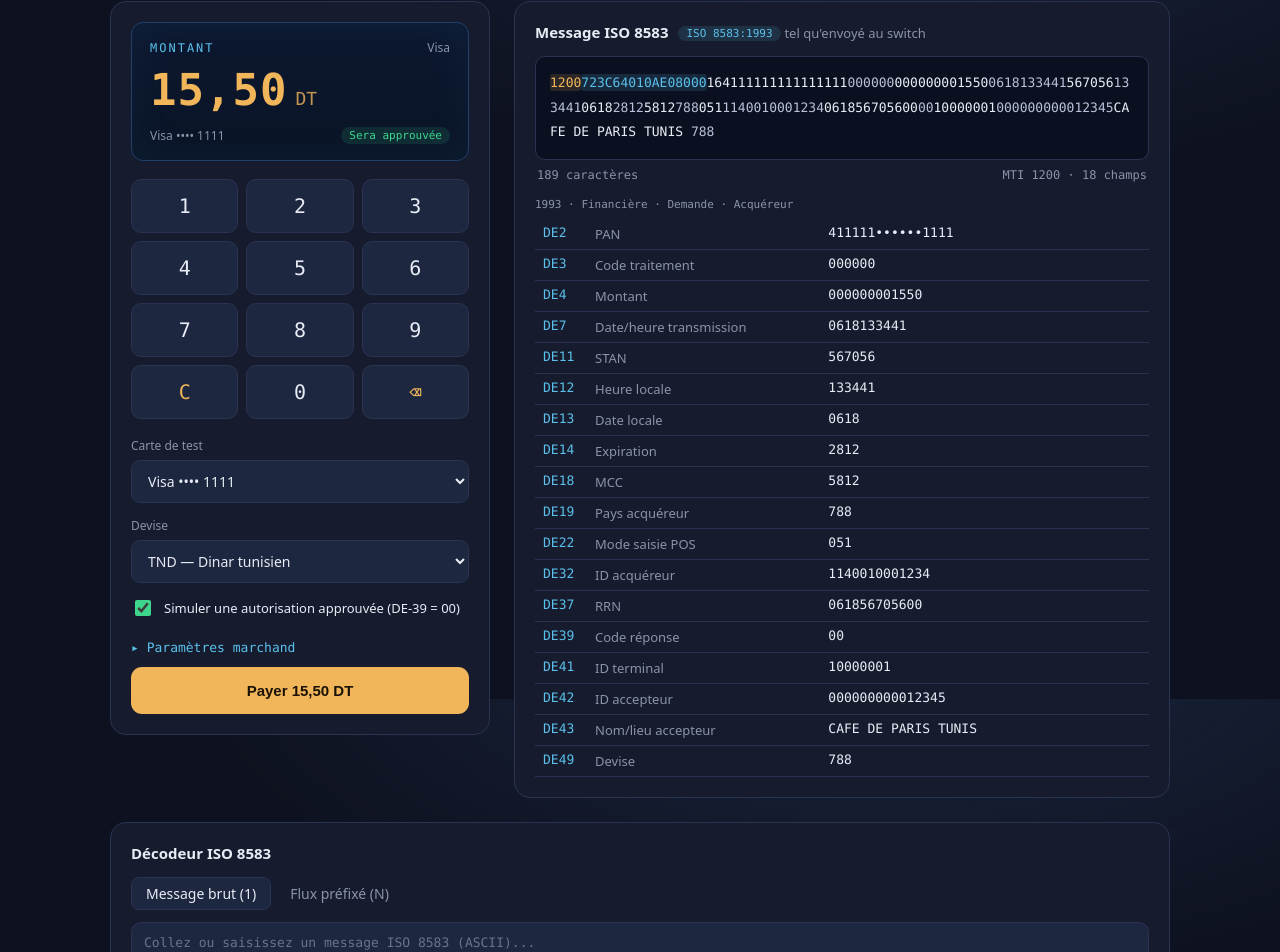
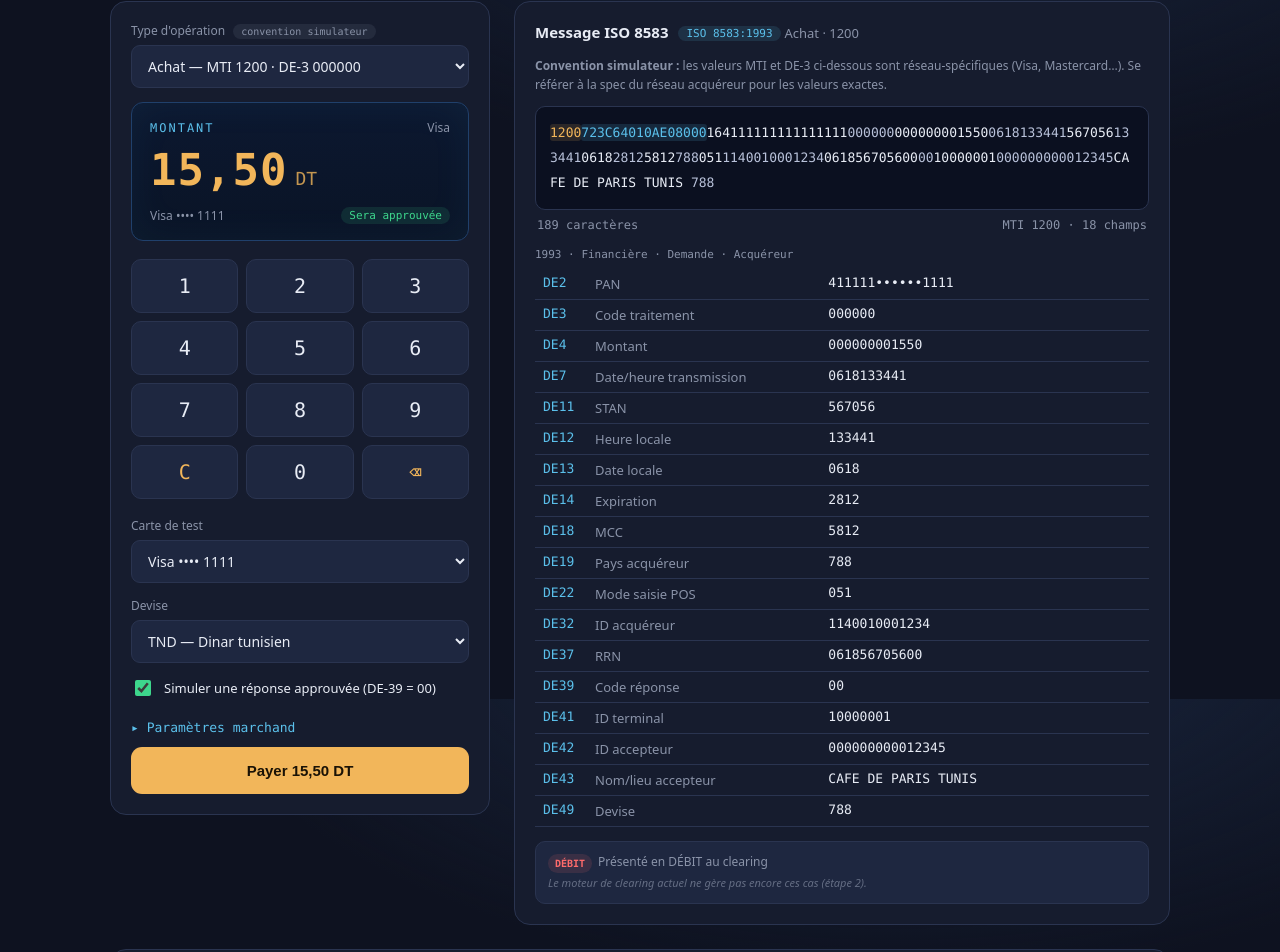
Before and after one commit to boujelbanemohamed/simulateur, a React (Vite) app in the folder pos/: page / in a window 1280 px wide. Shown: the part 101-1053 px from the top of the page. Built offline with nearby package versions, Linux system fonts and the light colour scheme.

Commit message:
POS terminal: operation types (purchase, ATM withdrawal, refund, void/1420) with DAB fields and session void history; clearing untouched (step 1)

```diff
--- a/pos/src/Terminal.jsx
+++ b/pos/src/Terminal.jsx
@@ -1,11 +1,9 @@
 import { useMemo, useState } from "react";
 import { encode, encodeSegments, MTI_INFO } from "./iso8583.js";
-import { TEST_CARDS, CURRENCIES, FIELD_LABELS, RESPONSE_LABELS } from "./cards.js";
+import { TEST_CARDS, CURRENCIES, FIELD_LABELS, RESPONSE_LABELS, DAB_RESPONSE_LABELS } from "./cards.js";
 import Decoder from "./Decoder.jsx";
 
 const pad = (n, w) => String(n).padStart(w, "0");
-const MTI = "1200";
-const mtiInfo = MTI_INFO(MTI);
 function nowParts() {
   const d = new Date();
   const MM = pad(d.getUTCMonth() + 1, 2), DD = pad(d.getUTCDate(), 2);
@@ -15,7 +13,19 @@ function nowParts() {
 const randomDigits = (n) => Array.from({ length: n }, () => Math.floor(Math.random() * 10)).join("");
 const formatAmount = (minor) => (Number(minor || "0") / 100).toLocaleString("fr-FR", { minimumFractionDigits: 2, maximumFractionDigits: 2 });
 
+const makeRrn = (d13, stan) => (d13 + stan).padEnd(12, "0").slice(0, 12);
+
+// Convention du simulateur pour un 1200 achat — les valeurs DE-3 et MTI par type
+// d'opération sont réseau-spécifiques (Visa, Mastercard, etc.) et non normatives
+// ISO 8583. Se référer à la spec du réseau acquéreur pour les valeurs exactes.
 export const REQUIRED_DES = [2, 3, 4, 7, 11, 12, 13, 14, 18, 19, 22, 32, 37, 39, 41, 42, 43, 49];
+
+const OP_TYPES = {
+  purchase:   { label: "Achat",        mti: "1200", de3: "000000", clr: "Présenté en DÉBIT au clearing",                            clrTag: "debit" },
+  withdrawal: { label: "Retrait DAB",  mti: "1200", de3: "010000", clr: "Présenté en DÉBIT au clearing",                            clrTag: "debit" },
+  refund:     { label: "Remboursement", mti: "1200", de3: "200000", clr: "CRÉDIT (sens inverse) — non distingué par le moteur actuel", clrTag: "credit" },
+  void:       { label: "Annulation",   mti: "1420", de3: null,     clr: "Vise à NEUTRALISER l'originale — hors flux de présentation actuel", clrTag: "neutral" },
+};
 
 const MERCHANT_DEFAULTS = {
   mcc: "5812", acquirerId: "40010001234", acquirerCountry: "788",
@@ -23,7 +33,18 @@ const MERCHANT_DEFAULTS = {
   acceptorName: "CAFE DE PARIS TUNIS", posEntry: "051",
 };
 
+const MERCHANT_FIELDS = [
+  ["acquirerId","ID acquéreur (DE-32)","ID exploitant DAB (DE-32)"],
+  ["acquirerCountry","Pays acquéreur (DE-19)","Pays exploitant DAB (DE-19)"],
+  ["mcc","MCC (DE-18)","MCC (DE-18)"],
+  ["terminalId","ID terminal (DE-41)","ID terminal DAB (DE-41)"],
+  ["acceptorId","ID accepteur (DE-42)","ID exploitant DAB (DE-42)"],
+  ["acceptorName","Nom/lieu (DE-43)","Nom/lieu DAB (DE-43)"],
+  ["posEntry","Mode saisie (DE-22)","Mode saisie DAB (DE-22)"],
+];
+
 export default function Terminal() {
+  const [operationType, setOperationType] = useState("purchase");
   const [amount, setAmount] = useState("1550");
   const [card, setCard] = useState(TEST_CARDS[0]);
   const [currency, setCurrency] = useState(CURRENCIES[0]);
@@ -33,24 +54,64 @@ export default function Terminal() {
   const [sending, setSending] = useState(false);
   const [result, setResult] = useState(null);
   const [stan, setStan] = useState(() => randomDigits(6));
+  const [history, setHistory] = useState([]);
+  const [voidTargetIdx, setVoidTargetIdx] = useState(null);
+  const [de5Amount, setDe5Amount] = useState("");
+  const [de6Amount, setDe6Amount] = useState("");
+
+  const opConfig = OP_TYPES[operationType];
+  const mti = opConfig.mti;
+  const mtiInfo = MTI_INFO(mti);
+  const voidTarget = voidTargetIdx !== null ? history[voidTargetIdx] : null;
+  const isDab = operationType === "withdrawal";
+  const isVoid = operationType === "void";
+
+  const responseLabels = useMemo(() => ({
+    ...RESPONSE_LABELS,
+    ...(isDab ? DAB_RESPONSE_LABELS : {}),
+  }), [isDab]);
 
   const fields = useMemo(() => {
     const t = nowParts();
-    return {
-      2: card.pan, 3: "000000", 4: pad(amount || "0", 12), 7: t.de7, 11: stan,
-      12: t.de12, 13: t.de13, 14: card.expiry, 18: merchant.mcc, 19: merchant.acquirerCountry,
+    const base = {
+      2: card.pan, 4: pad(amount || "0", 12), 7: t.de7,
+      12: t.de12, 13: t.de13, 14: card.expiry,
+      18: merchant.mcc, 19: merchant.acquirerCountry,
       22: merchant.posEntry, 32: merchant.acquirerId,
-      37: (t.de13 + stan).padEnd(12, "0").slice(0, 12),
-      39: approved ? "00" : "05", 41: merchant.terminalId, 42: merchant.acceptorId,
+      37: makeRrn(t.de13, stan),
+      39: approved ? "00" : "05",
+      41: merchant.terminalId, 42: merchant.acceptorId,
       43: merchant.acceptorName, 49: currency.code,
     };
-  }, [amount, card, currency, approved, merchant, stan]);
+
+    if (isVoid) {
+      if (!voidTarget) return {}; // send will be disabled
+      return {
+        ...base,
+        3: voidTarget.de3,
+        11: voidTarget.stan,
+        37: voidTarget.rrn,
+      };
+    }
+
+    return {
+      ...base,
+      3: opConfig.de3,
+      11: stan,
+      ...(isDab ? { 5: pad(de5Amount || amount || "0", 12), 6: pad(de6Amount || amount || "0", 12) } : {}),
+    };
+  }, [operationType, card, amount, currency, approved, merchant, stan, voidTarget, isDab, isVoid, de5Amount, de6Amount, opConfig.de3]);
 
   const segments = useMemo(() => {
-    try { return { segs: encodeSegments({ mti: MTI, fields }), error: null }; }
+    if (isVoid && !voidTarget) return { segs: [], error: null };
+    try { return { segs: encodeSegments({ mti, fields }), error: null }; }
     catch (e) { return { segs: [], error: e.message }; }
-  }, [fields]);
-  const wire = useMemo(() => { try { return encode({ mti: MTI, fields }); } catch { return ""; } }, [fields]);
+  }, [mti, fields, isVoid, voidTarget]);
+
+  const wire = useMemo(() => {
+    if (isVoid && !voidTarget) return "";
+    try { return encode({ mti, fields }); } catch { return ""; }
+  }, [mti, fields, isVoid, voidTarget]);
 
   const press = (d) => setAmount((a) => (a + d).replace(/^0+(?=\d)/, "").slice(0, 10));
   const back = () => setAmount((a) => a.slice(0, -1));
@@ -63,21 +124,44 @@ export default function Terminal() {
       const data = await res.json().catch(() => ({}));
       if (res.ok) {
         setResult({ ok: true, mti: data.mti, captured: data.captured, fields: data.fields || {} });
-        setStan(randomDigits(6)); // fresh STAN so the next sale is unique
+        if (!isVoid) {
+          const t = nowParts();
+          setHistory((prev) => [{ type: operationType, mti, de3: opConfig.de3 || "000000", stan, rrn: makeRrn(t.de13, stan), pan: card.pan, amount: pad(amount || "0", 12), currency: currency.code, date: new Date().toISOString() }, ...prev]);
+        }
+        setStan(randomDigits(6));
       } else setResult({ error: data.error || `HTTP ${res.status}` });
     } catch {
       setResult({ error: "Switch injoignable sur le port 8080. Est-il démarré (mvn spring-boot:run) ?" });
     } finally { setSending(false); }
   }
 
+  const canSend = operationType !== "void" || (voidTarget && history.length > 0);
+  const sendLabel = isVoid
+    ? (voidTarget ? `Annuler STAN ${voidTarget.stan} (${formatAmount(voidTarget.amount)})` : "Sélectionner une transaction")
+    : (isDab ? `Retirer ${formatAmount(amount)} ${currency.symbol}` : operationType === "refund" ? `Rembourser ${formatAmount(amount)} ${currency.symbol}` : `Payer ${formatAmount(amount)} ${currency.symbol}`);
+
   return (
     <>
       <main className="grid">
         <section className="panel terminal" aria-label="Terminal">
+          <label className="field"><span>Type d&apos;opération
+            <span className="tag tag-opt" style={{ marginLeft: 8, fontSize: 10 }}>convention simulateur</span>
+          </span>
+            <select value={operationType} onChange={(e) => { setOperationType(e.target.value); setResult(null); }}>
+              {Object.entries(OP_TYPES).map(([k, v]) => (
+                <option key={k} value={k}>{v.label} — MTI {v.mti} · DE-3 {v.de3 || "(=original)"}</option>
+              ))}
+            </select>
+          </label>
           <div className="screen">
-            <div className="screen-row"><span className="screen-label">MONTANT</span><span className="screen-scheme">{card.scheme}</span></div>
+            <div className="screen-row"><span className="screen-label">{isDab ? "RETRAIT DAB" : "MONTANT"}</span><span className="screen-scheme">{card.scheme}</span></div>
             <div className="amount"><span className="amount-val">{formatAmount(amount)}</span><span className="amount-cur">{currency.symbol}</span></div>
-            <div className="screen-foot"><span>{card.label}</span><span className={approved ? "tag tag-ok" : "tag tag-no"}>{approved ? "Sera approuvée" : "Sera refusée"}</span></div>
+            <div className="screen-foot"><span>{card.label}</span><span className={approved ? "tag tag-ok" : "tag tag-no"}>{approved ? (isVoid ? "Sera annulée" : "Sera approuvée") : "Sera refusée"}</span></div>
+            {isVoid && voidTarget && (
+              <div className="mti-breakdown" style={{ marginTop: 6 }}>
+                Annule la transaction STAN <strong>{voidTarget.stan}</strong> du {new Date(voidTarget.date).toLocaleString("fr-FR")}
+              </div>
+            )}
           </div>
           <div className="keypad">
             {["1","2","3","4","5","6","7","8","9"].map((d) => <button key={d} className="key" onClick={() => press(d)}>{d}</button>)}
@@ -85,6 +169,12 @@ export default function Terminal() {
             <button className="key" onClick={() => press("0")}>0</button>
             <button className="key key-fn" onClick={back}>⌫</button>
           </div>
+          {isDab && (
+            <div className="dab-amounts">
+              <label className="field"><span>DE-5 Montant règlement (défaut = montant)</span><input value={de5Amount} onChange={(e) => setDe5Amount(e.target.value.slice(0, 12))} placeholder={amount} /></label>
+              <label className="field"><span>DE-6 Montant facturation (défaut = montant)</span><input value={de6Amount} onChange={(e) => setDe6Amount(e.target.value.slice(0, 12))} placeholder={amount} /></label>
+            </div>
+          )}
           <label className="field"><span>Carte de test</span>
             <select value={card.id} onChange={(e) => setCard(TEST_CARDS.find((c) => c.id === e.target.value))}>
               {TEST_CARDS.map((c) => <option key={c.id} value={c.id}>{c.label}</option>)}
@@ -95,32 +185,72 @@ export default function Terminal() {
               {CURRENCIES.map((c) => <option key={c.code} value={c.code}>{c.label}</option>)}
             </select>
           </label>
-          <label className="toggle"><input type="checkbox" checked={approved} onChange={(e) => setApproved(e.target.checked)} /><span>Simuler une autorisation approuvée (DE-39 = 00)</span></label>
-          <button className="merchant-toggle" onClick={() => setShowMerchant((s) => !s)}>{showMerchant ? "▾" : "▸"} Paramètres marchand</button>
+          <label className="toggle"><input type="checkbox" checked={approved} onChange={(e) => setApproved(e.target.checked)} /><span>Simuler une réponse {isDab ? "DAB " : ""}{approved ? "approuvée" : "refusée"} (DE-39 = {approved ? "00" : "05"})</span></label>
+          <button className="merchant-toggle" onClick={() => setShowMerchant((s) => !s)}>{showMerchant ? "▾" : "▸"} {isDab ? "Paramètres DAB" : "Paramètres marchand"}</button>
           {showMerchant && (
             <div className="merchant">
-              {[["acquirerId","ID acquéreur (DE-32)"],["acquirerCountry","Pays acquéreur (DE-19)"],["mcc","MCC (DE-18)"],["terminalId","ID terminal (DE-41)"],["acceptorId","ID accepteur (DE-42)"],["acceptorName","Nom/lieu (DE-43)"],["posEntry","Mode saisie (DE-22)"]].map(([k, label]) => (
-                <label key={k} className="field"><span>{label}</span><input value={merchant[k]} onChange={(e) => setMerchant((m) => ({ ...m, [k]: e.target.value }))} /></label>
+              {MERCHANT_FIELDS.map(([k, labelDefault, labelDab]) => (
+                <label key={k} className="field"><span>{isDab ? labelDab : labelDefault}</span><input value={merchant[k]} onChange={(e) => setMerchant((m) => ({ ...m, [k]: e.target.value }))} /></label>
               ))}
             </div>
           )}
-          <button className="send" onClick={send} disabled={sending || !!segments.error || !amount}>{sending ? "Envoi…" : `Payer ${formatAmount(amount)} ${currency.symbol}`}</button>
+          {isVoid && (
+            <div className="void-history">
+              <p className="void-history-note">
+                Historique local (session uniquement, vidé au rechargement). L&apos;effet réel
+                d&apos;une extourne dépend du clearing (étape 2, non encore géré).
+              </p>
+              {history.length === 0 ? (
+                <p className="encode-error">Aucune transaction à annuler dans cette session.</p>
+              ) : (
+                <div className="void-list">
+                  {history.map((h, i) => (
+                    <button key={i} className={`void-item ${voidTargetIdx === i ? "void-item-on" : ""}`} onClick={() => setVoidTargetIdx(i)}>
+                      <span className="tag tag-ok">STAN {h.stan}</span>
+                      <span>{formatAmount(h.amount)} {h.currency}</span>
+                      <span className="void-item-meta">{h.type === "purchase" ? "Achat" : h.type === "withdrawal" ? "Retrait" : "Rembours."} · {new Date(h.date).toLocaleString("fr-FR")}</span>
+                    </button>
+                  ))}
+                </div>
+              )}
+            </div>
+          )}
+          <button className="send" onClick={send} disabled={sending || !!segments.error || !amount || !canSend || (isVoid && !voidTarget)}>
+            {sending ? "Envoi…" : sendLabel}
+          </button>
         </section>
 
         <section className="panel wire" aria-label="Message ISO 8583">
-          <h2 className="wire-title">Message ISO 8583 <span className="iso-version-badge">ISO 8583:{mtiInfo.version}</span> <span className="wire-sub">tel qu'envoyé au switch</span></h2>
+          <h2 className="wire-title">Message ISO 8583 <span className="iso-version-badge">ISO 8583:{mtiInfo.version}</span> <span className="wire-sub">{opConfig.label} · {mti}</span></h2>
+          <p className="iso-index-note" style={{ fontSize: 12, marginBottom: 12 }}>
+            <strong>Convention simulateur :</strong> les valeurs MTI et DE-3 ci-dessous sont
+            réseau-spécifiques (Visa, Mastercard…). Se référer à la spec du réseau acquéreur
+            pour les valeurs exactes.
+          </p>
           {segments.error ? (
             <p className="encode-error">Encodage impossible : {segments.error}</p>
+          ) : (isVoid && !voidTarget) ? (
+            <p className="encode-error">Sélectionnez une transaction à annuler dans l&apos;historique.</p>
           ) : (
             <div className="wire-string">{segments.segs.map((s, i) => <span key={i} className={`seg seg-${s.kind}`} title={s.label}>{s.text}</span>)}</div>
           )}
-          <div className="wire-meta"><span>{wire.length} caractères</span><span>MTI {MTI} · {segments.segs.filter((s) => s.kind === "field").length} champs</span></div>
+          {!isVoid || voidTarget ? (
+            <>
+              <div className="wire-meta"><span>{wire.length} caractères</span><span>MTI {mti} · {segments.segs.filter((s) => s.kind === "field").length} champs</span></div>
               <div className="mti-breakdown">{mtiInfo.version} · {mtiInfo.classe} · {mtiInfo.fonction} · {mtiInfo.origine}</div>
               <table className="fieldtable"><tbody>
                 {segments.segs.filter((s) => s.kind === "field").map((s) => (
                   <tr key={s.field}><td className="ft-num">DE{s.field}</td><td className="ft-label">{FIELD_LABELS[s.field] || ""}</td><td className="ft-val">{s.field === 2 ? maskPan(fields[2]) : s.text.trim()}</td></tr>
                 ))}
               </tbody></table>
+            </>
+          ) : null}
+          <div className="clearing-impact">
+            <span className={`clr-badge clr-${opConfig.clrTag}`}>{opConfig.clrTag === "debit" ? "DÉBIT" : opConfig.clrTag === "credit" ? "CRÉDIT" : "NEUTRE"}</span>
+            <span>{opConfig.clr}</span>
+            <br />
+            <span className="clr-note">Le moteur de clearing actuel ne gère pas encore ces cas (étape 2).</span>
+          </div>
           {result && (
             <div className={`response ${result.ok ? "response-ok" : "response-err"}`}>
               {result.ok ? (
@@ -132,7 +262,7 @@ export default function Terminal() {
                   </div>
                   <table className="fieldtable"><tbody>
                     {Object.entries(result.fields).map(([k, v]) => (
-                      <tr key={k}><td className="ft-num">{k.includes("_") ? k.split("_")[0] : "DE" + k}</td><td className="ft-label">{FIELD_LABELS[k] || ""}</td><td className="ft-val">{k === "39" ? `${v} — ${RESPONSE_LABELS[v] || "?"}` : String(v)}</td></tr>
+                      <tr key={k}><td className="ft-num">{k.includes("_") ? k.split("_")[0] : "DE" + k}</td><td className="ft-label">{FIELD_LABELS[k] || ""}</td><td className="ft-val">{k === "39" ? `${v} — ${responseLabels[v] || "?"}` : String(v)}</td></tr>
                     ))}
                   </tbody></table>
                 </>
--- a/pos/src/styles.css
+++ b/pos/src/styles.css
@@ -230,3 +230,35 @@ body {
 .sep-line { display: flex; align-items: center; gap: 12px; }
 .sep-line::before, .sep-line::after { content: ""; flex: 1; height: 1px; background: var(--line); }
 .sep-label { font-family: var(--mono); font-size: 12px; color: var(--cyan); white-space: nowrap; }
+
+/* ---- clearing impact ---- */
+.clearing-impact {
+  margin-top: 14px; padding: 10px 12px; border-radius: 10px;
+  background: var(--panel-2); border: 1px solid var(--line);
+  font-size: 12px; line-height: 1.7; color: var(--muted);
+}
+.clr-badge {
+  display: inline-block; font-family: var(--mono); font-size: 10px; font-weight: 700;
+  padding: 1px 7px; border-radius: 999px; margin-right: 6px; vertical-align: middle;
+}
+.clr-debit { color: var(--red); background: rgba(255,107,107,.12); }
+.clr-credit { color: var(--green); background: rgba(61,214,140,.12); }
+.clr-neutral { color: var(--amber); background: rgba(242,182,90,.14); }
+.clr-note { font-style: italic; opacity: .65; font-size: 11px; }
+
+/* ---- DAB amounts ---- */
+.dab-amounts { margin-bottom: 8px; }
+
+/* ---- void history ---- */
+.void-history { margin: 8px 0 16px; }
+.void-history-note { font-size: 11px; color: var(--muted); margin: 0 0 8px; line-height: 1.5; }
+.void-list { display: flex; flex-direction: column; gap: 4px; max-height: 200px; overflow-y: auto; }
+.void-item {
+  display: flex; align-items: center; gap: 8px; width: 100%;
+  padding: 8px 10px; border-radius: 8px; border: 1px solid var(--line);
+  background: var(--panel); color: var(--ink); font-family: var(--mono); font-size: 12px;
+  cursor: pointer; text-align: left; transition: background .12s;
+}
+.void-item:hover { background: var(--panel-2); }
+.void-item-on { border-color: var(--cyan); background: rgba(91,192,235,.08); }
+.void-item-meta { color: var(--muted); font-size: 11px; margin-left: auto; }
```
Also changed, not shown: pos/src/cards.js (+12 -2 lines). Lines whose indentation alone changed are shown as unchanged.
